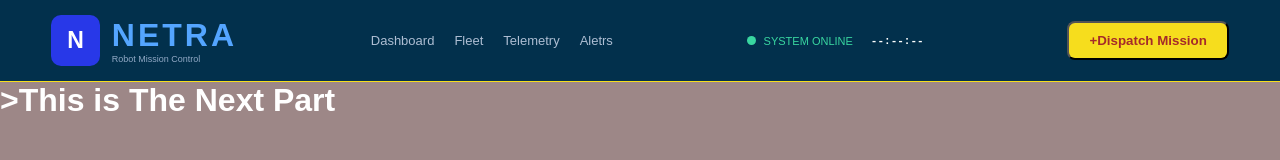
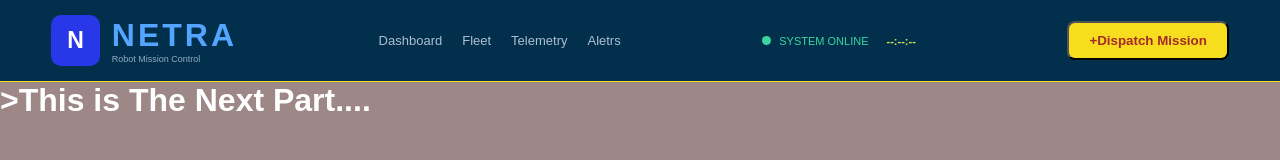
Before and after one commit to void-tech-sumit/NETRA, a plain HTML site: page index.html in a window 1280 px wide. Drawn offline with Linux system fonts and the light colour scheme.

Commit message:
version3 21.11.26

```diff
--- a/index.html
+++ b/index.html
@@ -39,6 +39,6 @@
 
 
     </header>
-    <h1>>This is The Next Part</h1>
+    <h1>>This is The Next Part....</h1>
 </body>
 </html>
--- a/style.css
+++ b/style.css
@@ -90,7 +90,7 @@ nav a:hover{
 
 }
 #clock {
-    color: white;
-    font-family: monospace;
+    color: rgb(213, 225, 82);
+    font-family: Arial, Helvetica, sans-serif;
     margin: 10px;
 }
```
